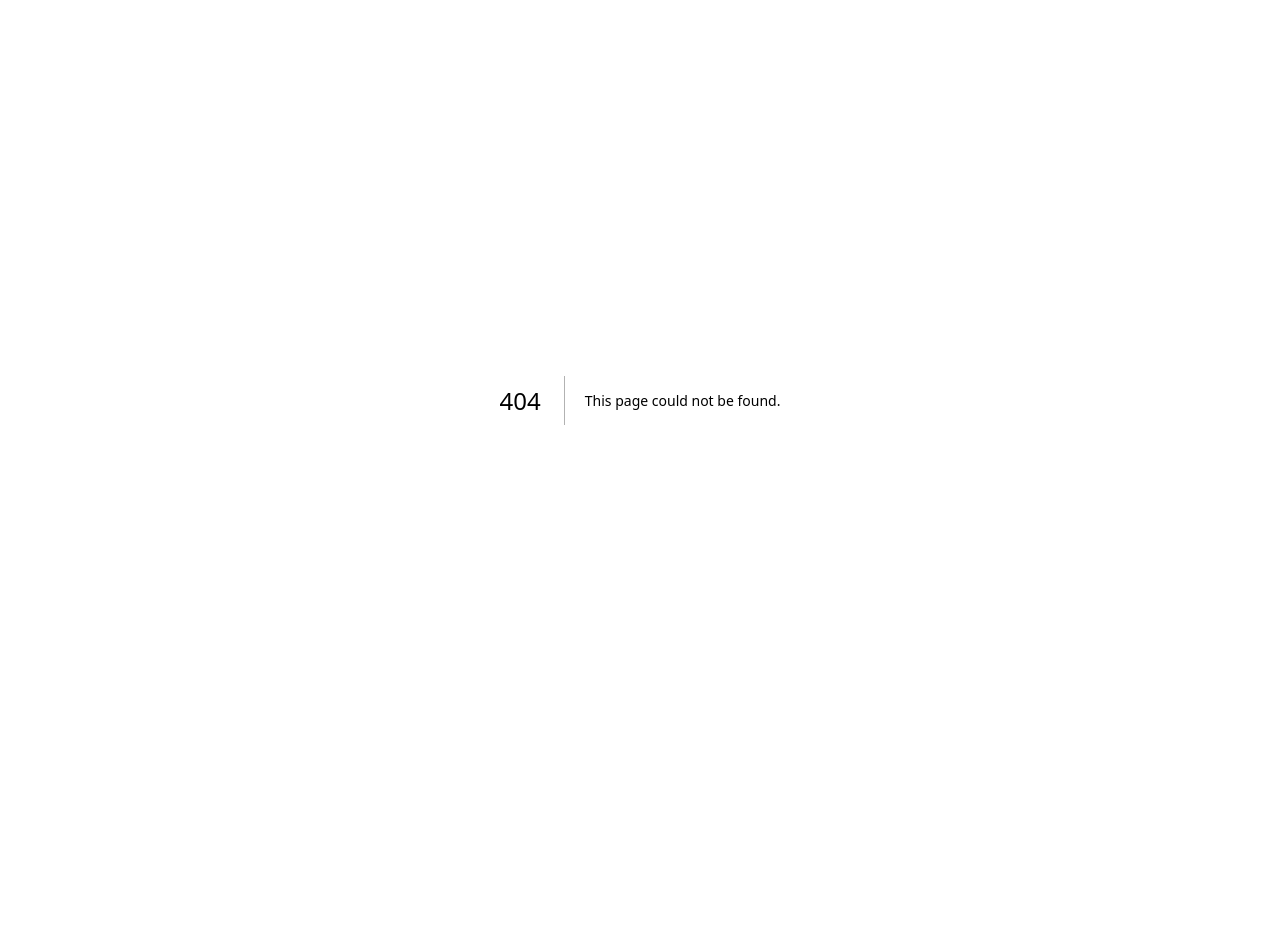
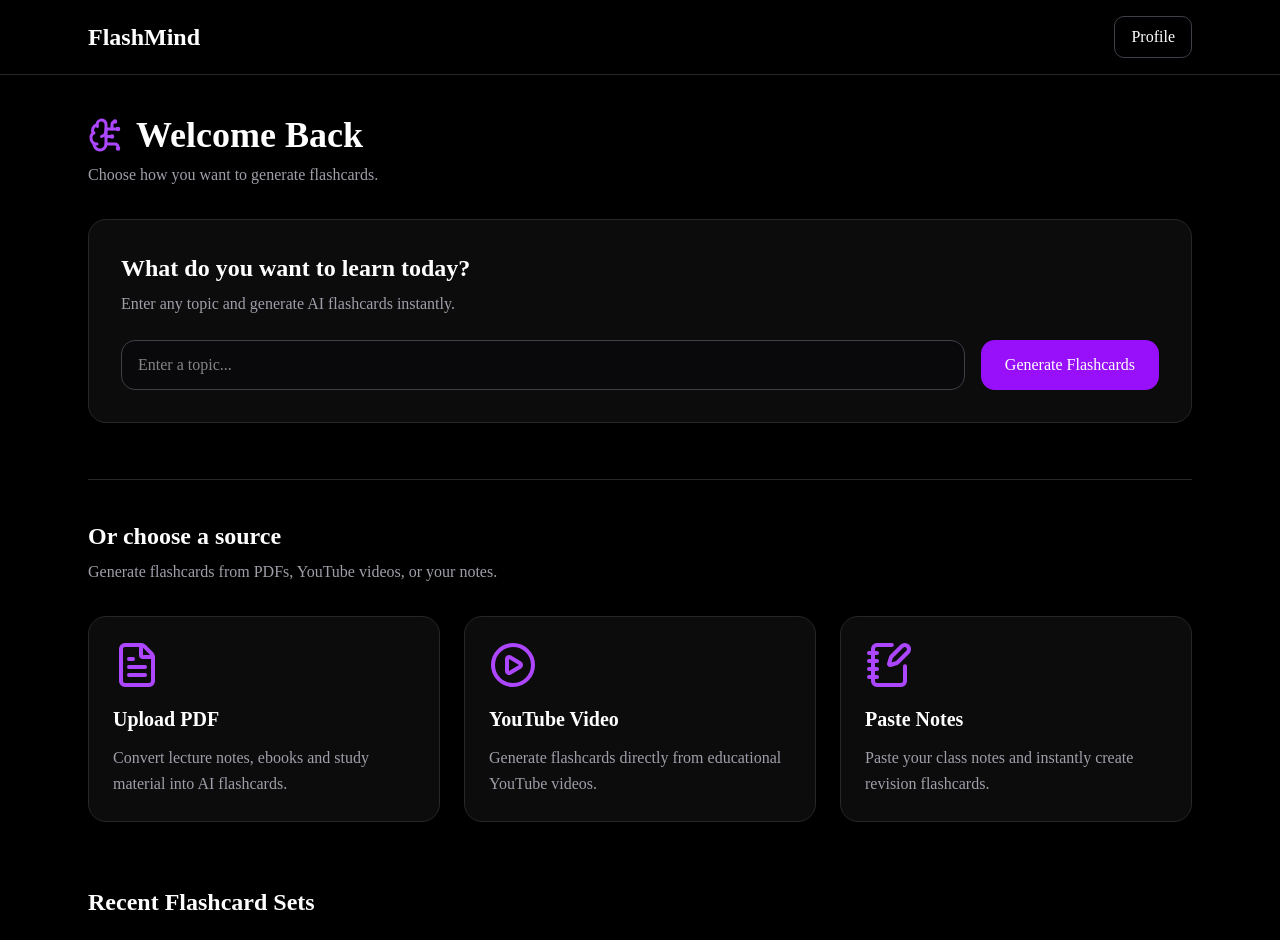
Before and after one commit to Ayush2004-bit/flashmind, a Next.js app: page /dashboard in a window 1280 px wide. Before the commit this address had no page. Shown: the top 940 px of the page. Before the commit the page ends 800 px from the top, so only its background shows below. Built offline with nearby package versions, Linux system fonts and the light colour scheme.

Commit message:
feat: dashboard v1.5 complete

```diff
--- /dev/null
+++ b/app/dashboard/page.tsx
@@ -0,0 +1,27 @@
+import DashboardHeader from "@/components/dashboard/DashboardHeader";
+import UploadCards from "@/components/dashboard/UploadCards";
+import TopicGenerator from "@/components/dashboard/TopicGenerator";
+import RecentSets from "@/components/dashboard/RecentSets";
+import { BrainCircuit } from "lucide-react";
+
+export default function DashboardPage() {
+  return (
+    <main className="min-h-screen bg-black text-white">
+      <DashboardHeader />
+
+      <div className="max-w-6xl mx-auto px-6 py-10">
+        <h1 className="text-4xl font-bold flex items-center gap-3">
+  <BrainCircuit className="h-9 w-9 text-purple-500" />
+  Welcome Back
+</h1>
+
+        <p className="text-zinc-400 mt-2">
+          Choose how you want to generate flashcards.
+        </p>
+<TopicGenerator />
+        <UploadCards />
+        <RecentSets />
+      </div>
+    </main>
+  );
+}
--- /dev/null
+++ b/app/flashcards/page.tsx
@@ -0,0 +1,58 @@
+export default async function FlashcardsPage({
+  searchParams,
+}: {
+  searchParams: Promise<{ topic?: string }>;
+}) {
+  const params = await searchParams;
+  const topic = params.topic || "No Topic Selected";
+
+  const flashcards = [
+    {
+      question: "What is an Operating System?",
+      answer: "Software that manages computer resources.",
+    },
+    {
+      question: "What is a Kernel?",
+      answer: "The core component of an operating system.",
+    },
+    {
+      question: "What is a Process?",
+      answer: "A program that is currently executing.",
+    },
+  ];
+
+  return (
+    <main className="min-h-screen bg-black text-white p-10">
+      <h1 className="text-4xl font-bold">
+        Generated Flashcards
+      </h1>
+
+      <div className="mt-6 rounded-xl border border-zinc-800 bg-zinc-900/50 p-6">
+        <p className="text-zinc-400 mb-2">
+          Topic
+        </p>
+
+        <h2 className="text-2xl font-semibold text-purple-400">
+          {topic}
+        </h2>
+      </div>
+
+      <div className="grid md:grid-cols-2 gap-6 mt-10">
+        {flashcards.map((card, index) => (
+          <div
+            key={index}
+            className="rounded-2xl border border-zinc-800 bg-zinc-900/50 p-6"
+          >
+            <h3 className="text-lg font-semibold mb-3 text-purple-400">
+              Q: {card.question}
+            </h3>
+
+            <p className="text-zinc-300">
+              A: {card.answer}
+            </p>
+          </div>
+        ))}
+      </div>
+    </main>
+  );
+}
--- /dev/null
+++ b/components/dashboard/DashboardHeader.tsx
@@ -0,0 +1,15 @@
+export default function DashboardHeader() {
+  return (
+    <header className="border-b border-zinc-800">
+      <div className="max-w-6xl mx-auto px-6 py-4 flex justify-between items-center">
+        <h2 className="text-2xl font-bold">
+          FlashMind
+        </h2>
+
+        <button className="border border-zinc-700 px-4 py-2 rounded-lg">
+          Profile
+        </button>
+      </div>
+    </header>
+  );
+}
--- /dev/null
+++ b/components/dashboard/RecentSets.tsx
@@ -0,0 +1,19 @@
+export default function RecentSets() {
+  return (
+    <section className="mt-16">
+      <h2 className="text-2xl font-bold mb-6">
+        Recent Flashcard Sets
+      </h2>
+
+      <div className="rounded-2xl border border-zinc-800 bg-zinc-900/50 p-8 text-center">
+        <h3 className="text-lg font-semibold">
+          No flashcards generated yet
+        </h3>
+
+        <p className="text-zinc-400 mt-2">
+          Start by entering a topic above and generate your first flashcard set.
+        </p>
+      </div>
+    </section>
+  );
+}
--- /dev/null
+++ b/components/dashboard/TopicGenerator.tsx
@@ -0,0 +1,39 @@
+"use client";
+import { useState } from "react";
+import { useRouter } from "next/navigation";
+export default function TopicGenerator() {
+    const router = useRouter();
+    const [topic, setTopic] = useState("");
+  return (
+    <div className="rounded-2xl border border-zinc-800 bg-zinc-900/50 p-8 mt-8">
+
+      <h2 className="text-2xl font-bold mb-2">
+        What do you want to learn today?
+      </h2>
+
+      <p className="text-zinc-400 mb-6">
+        Enter any topic and generate AI flashcards instantly.
+      </p>
+
+      <div className="flex flex-col md:flex-row gap-4">
+
+        <input
+  type="text"
+  placeholder="Enter a topic..."
+  value={topic}
+  onChange={(e) => setTopic(e.target.value)}
+  className="flex-1 rounded-xl bg-zinc-950 border border-zinc-700 px-4 py-3 outline-none focus:border-purple-500"
+/>
+
+        <button
+        onClick={() => router.push(`/flashcards?topic=${topic}`)}
+          className="bg-purple-600 hover:bg-purple-700 px-6 py-3 rounded-xl font-medium transition"
+        >
+          Generate Flashcards
+        </button>
+
+      </div>
+
+    </div>
+  );
+}
--- /dev/null
+++ b/components/dashboard/UploadCards.tsx
@@ -0,0 +1,61 @@
+import { FileText, PlayCircle, NotebookPen } from "lucide-react";
+
+export default function UploadCards() {
+  const cards = [
+    {
+      title: "Upload PDF",
+      description:
+        "Convert lecture notes, ebooks and study material into AI flashcards.",
+      icon: FileText,
+    },
+    {
+      title: "YouTube Video",
+      description:
+        "Generate flashcards directly from educational YouTube videos.",
+      icon: PlayCircle,
+    },
+    {
+      title: "Paste Notes",
+      description:
+        "Paste your class notes and instantly create revision flashcards.",
+      icon: NotebookPen,
+    },
+  ];
+
+  return (
+    <div className="mt-14">
+      <div className="border-t border-zinc-800 pt-10">
+        <h2 className="text-2xl font-bold">
+          Or choose a source
+        </h2>
+
+        <p className="text-zinc-400 mt-2 mb-8">
+          Generate flashcards from PDFs, YouTube videos, or your notes.
+        </p>
+      </div>
+
+      <div className="grid md:grid-cols-3 gap-6">
+        {cards.map((card) => {
+          const Icon = card.icon;
+
+          return (
+            <div
+              key={card.title}
+              className="rounded-2xl border border-zinc-800 bg-zinc-900/50 p-6 hover:border-purple-500 hover:-translate-y-1 transition-all duration-300 cursor-pointer"
+            >
+              <Icon className="h-12 w-12 text-purple-500 mb-4" />
+
+              <h3 className="text-xl font-semibold mb-3">
+                {card.title}
+              </h3>
+
+              <p className="text-zinc-400 leading-relaxed">
+                {card.description}
+              </p>
+            </div>
+          );
+        })}
+      </div>
+    </div>
+  );
+}
```
